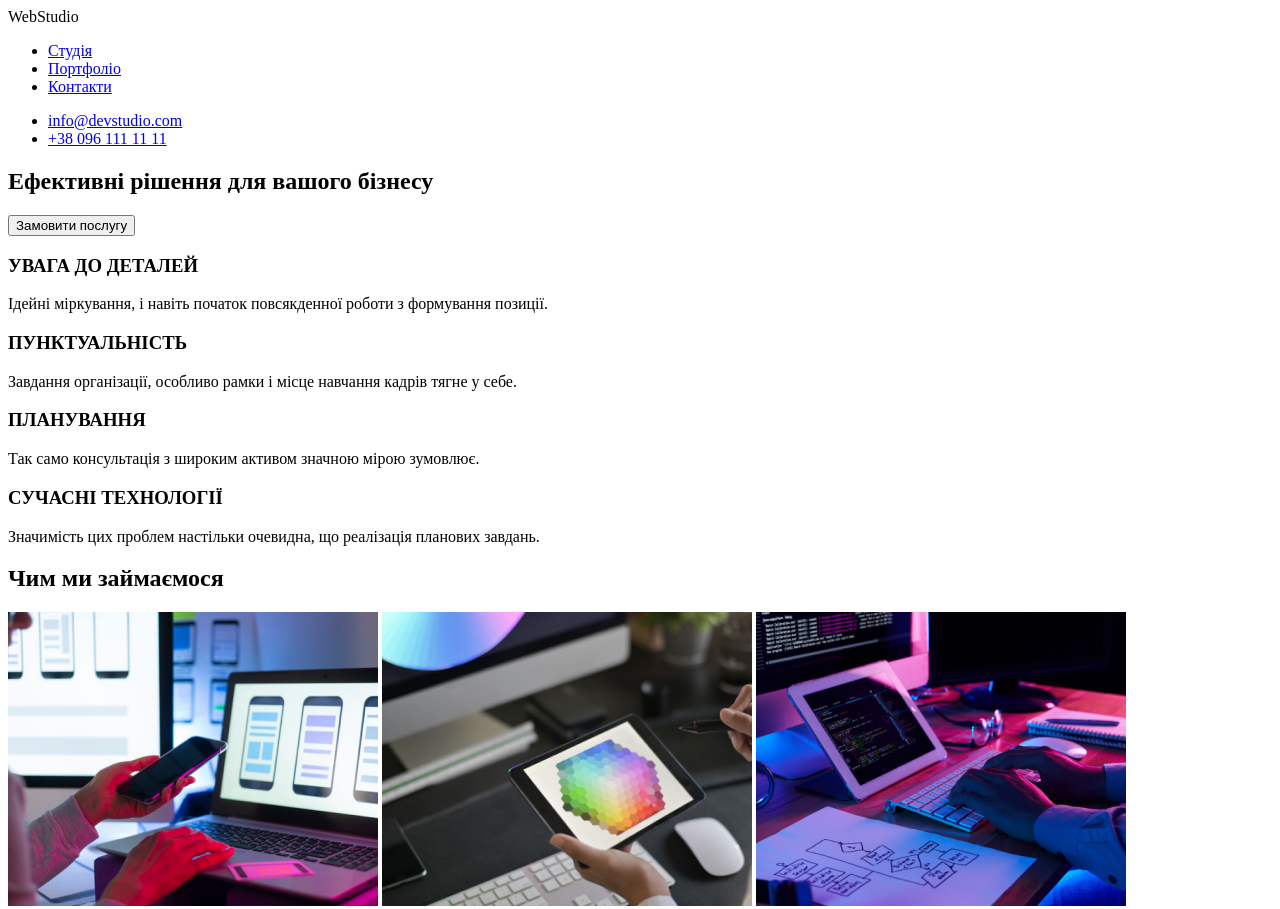
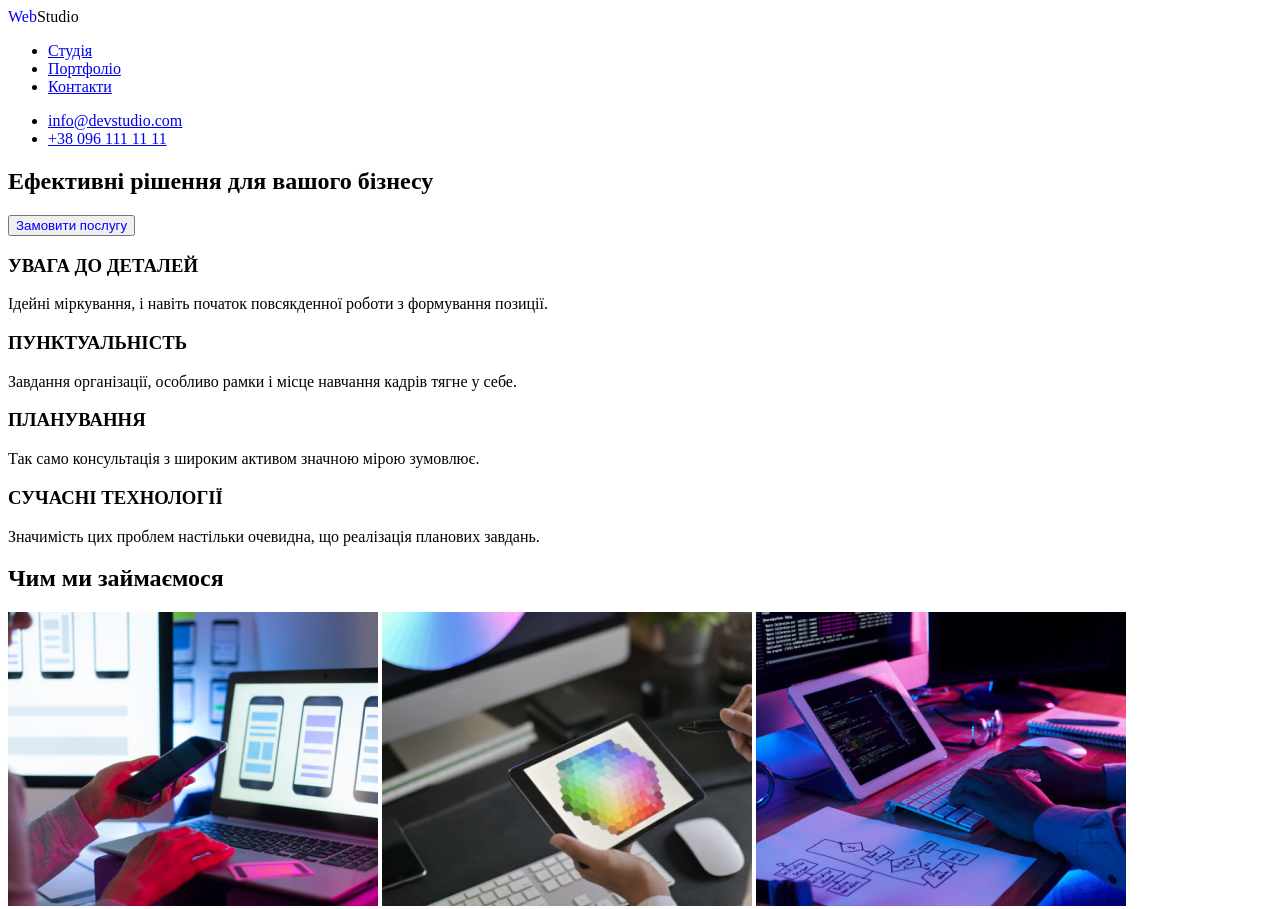
Before and after one commit to kirushamatvieiev008/figmarepository, a plain HTML site: page figma2.html in a window 1280 px wide. Shown: the top 909 px of the page. Drawn offline with Linux system fonts and the light colour scheme.

Commit message:
first comit

```diff
--- /dev/null
+++ b/figma2.css
@@ -0,0 +1,10 @@
+.w {
+    color: blue;
+}
+
+.q {
+    color: blue;
+}
+.e {
+    color: blue;
+}
--- a/figma2.html
+++ b/figma2.html
@@ -4,11 +4,12 @@
     <meta charset="UTF-8" />
     <meta name="viewport" content="width=device-width, initial-scale=1.0" />
     <title>Document</title>
+    <link rel="stylesheet" href="figma2.css">
   </head>
   <body>
     <header>
       <nav>
-        <span>WebStudio</span>
+        <span class="w">Web</span><span>Studio</span>
         <ul>
           <li><a href="#">Студія</a></li>
           <li><a href="#">Портфоліо</a></li>
@@ -23,7 +24,7 @@
    <main>
     <section>
       <h1>Ефективні рішення для вашого бізнесу</h1>
-      <button>Замовити послугу</button>
+      <button class="e">Замовити послугу</button>
     </section>
 
     <section>
@@ -87,7 +88,7 @@
     <footer>
       <section>
         <ul>
-          <li><span>WebStudio</span></li>
+          <li><span class="q">Web</span><span>Studio</span></li>
           <li>
             <a
               href="https://www.google.com/maps/place/%D0%B1%D1%83%D0%BB%D1%8C%D0%B2%D0%B0%D1%80+%D0%9B%D0%B5%D1%81%D1%96+%D0%A3%D0%BA%D1%80%D0%B0%D1%97%D0%BD%D0%BA%D0%B8,+26,+%D0%9A%D0%B8%D1%97%D0%B2,+02000/@50.4265807,30.5383858,17z/data=!3m1!4b1!4m6!3m5!1s0x40d4cf0e033ecbe9:0x57a4dffefec77da0!8m2!3d50.4265807!4d30.5383858!16s%2Fg%2F1tctq5jv?entry=ttu"
```
